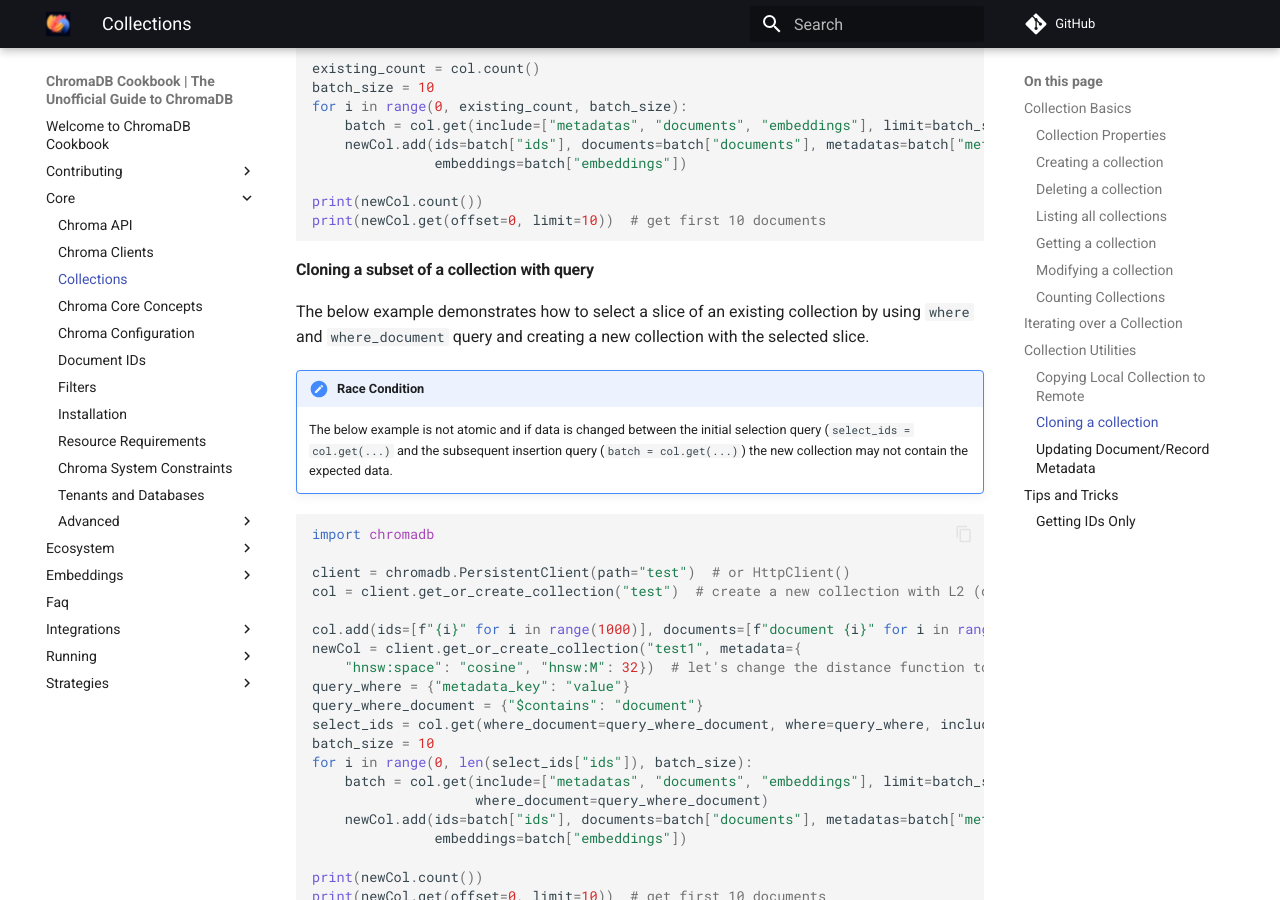
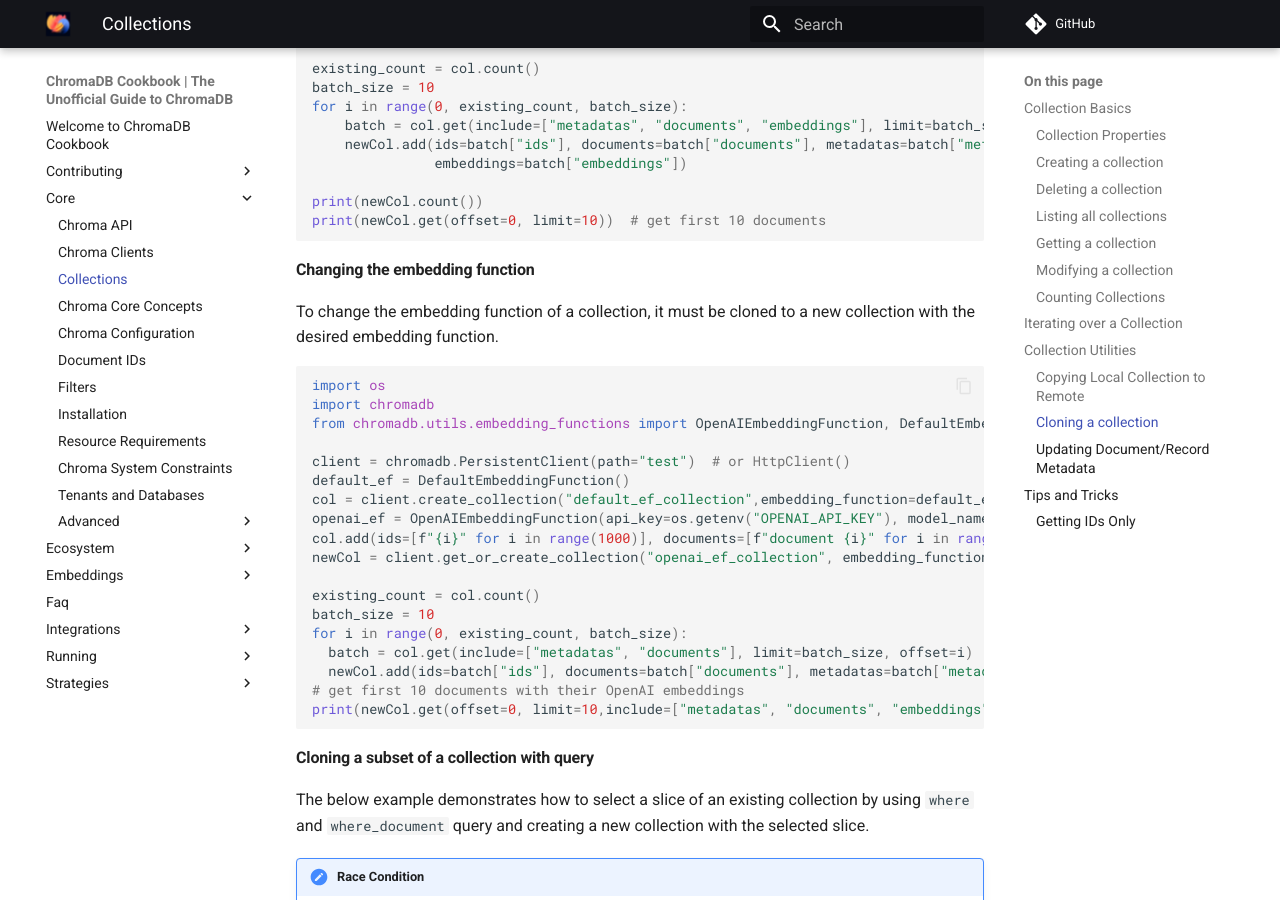
Before and after one commit to amikos-tech/chroma-cookbook, an MkDocs documentation site: the page built from docs/core/collections.md, in a window 1280 px wide and 900 px high, scrolled down 6716 px. Built offline with MkDocs 1.6.1 and Material for MkDocs 9.7.7, drawn with Linux system fonts in a browser that asks for light colours; comment, search, counter and statistics services are not loaded.

Commit message:
feat: Collection EF change

````diff
--- a/docs/core/collections.md
+++ b/docs/core/collections.md
@@ -282,6 +282,31 @@
 print(newCol.get(offset=0, limit=10))  # get first 10 documents
 ```
 
+#### Changing the embedding function
+
+To change the embedding function of a collection, it must be cloned to a new collection with the desired embedding function.
+
+```python
+import os
+import chromadb
+from chromadb.utils.embedding_functions import OpenAIEmbeddingFunction, DefaultEmbeddingFunction
+
+client = chromadb.PersistentClient(path="test")  # or HttpClient()
+default_ef = DefaultEmbeddingFunction()
+col = client.create_collection("default_ef_collection",embedding_function=default_ef)
+openai_ef = OpenAIEmbeddingFunction(api_key=os.getenv("OPENAI_API_KEY"), model_name="text-embedding-3-small")
+col.add(ids=[f"{i}" for i in range(1000)], documents=[f"document {i}" for i in range(1000)])
+newCol = client.get_or_create_collection("openai_ef_collection", embedding_function=openai_ef)
+
+existing_count = col.count()
+batch_size = 10
+for i in range(0, existing_count, batch_size):
+  batch = col.get(include=["metadatas", "documents"], limit=batch_size, offset=i)
+  newCol.add(ids=batch["ids"], documents=batch["documents"], metadatas=batch["metadatas"])
+# get first 10 documents with their OpenAI embeddings
+print(newCol.get(offset=0, limit=10,include=["metadatas", "documents", "embeddings"]))
+```
+
 #### Cloning a subset of a collection with query
 
 The below example demonstrates how to select a slice of an existing collection by using `where` and `where_document`
````
